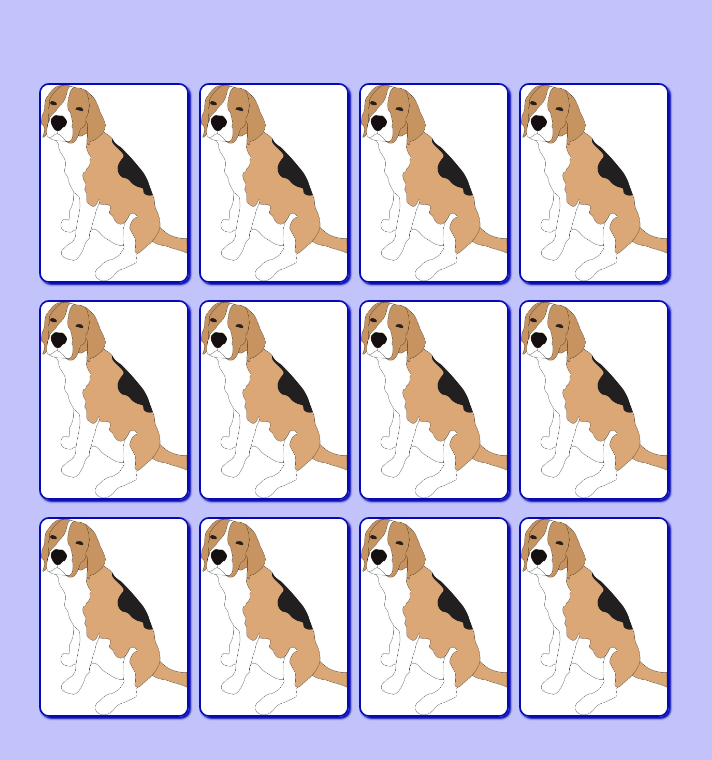
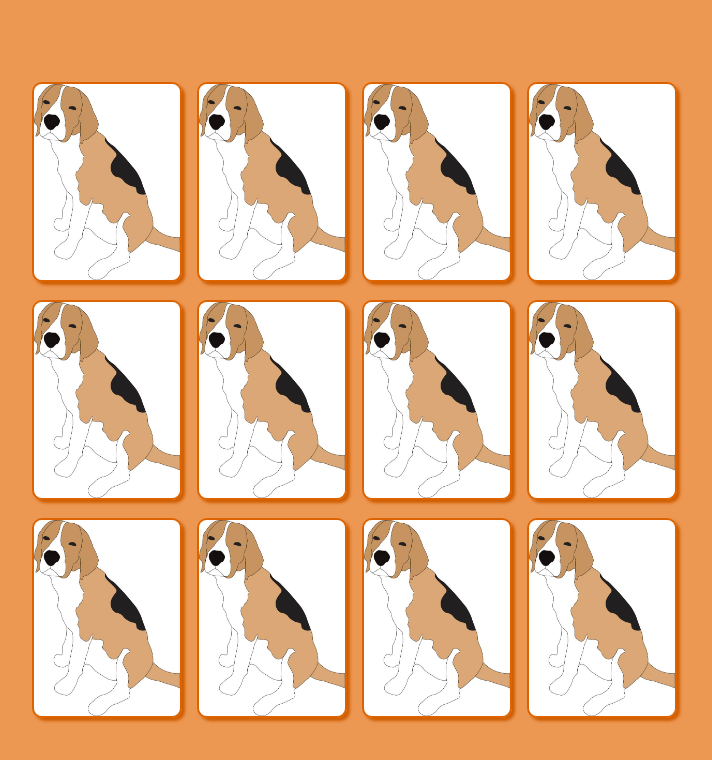
Before and after one commit to benedictenaess/memory-game, a plain HTML site: page index.html in a window 1280 px wide. Shown: the whole page, without its empty margins (286-998 px from the left). Drawn offline with Linux system fonts and the light colour scheme.

Commit message:
Orange color swap

```diff
--- a/style.css
+++ b/style.css
@@ -10,13 +10,13 @@
 	display: flex;
 	align-items: center;
 	justify-content: center;
-	background: #c2c3fa;
+	background: #ec9752;
 }
 
 .cards-container {
 	width: 700px;
 	height: 80%;
-	gap: 10px;
+	gap: 15px;
 	display: flex;
 	align-items: center;
 	justify-content: center;
@@ -28,9 +28,9 @@
 	position: relative;
 	width: 150px;
 	height: 200px;
-	border: 2px solid #060AB2;
+	border: 2px solid #dd6300;
 	border-radius: 10px;
-	box-shadow: 2px 2px 2px #060AB2;
+	box-shadow: 3px 3px 3px #cf5d00;
 	transform: scale(1);
 	transform-style: preserve-3d;
 	transition: transform 500ms;
```
